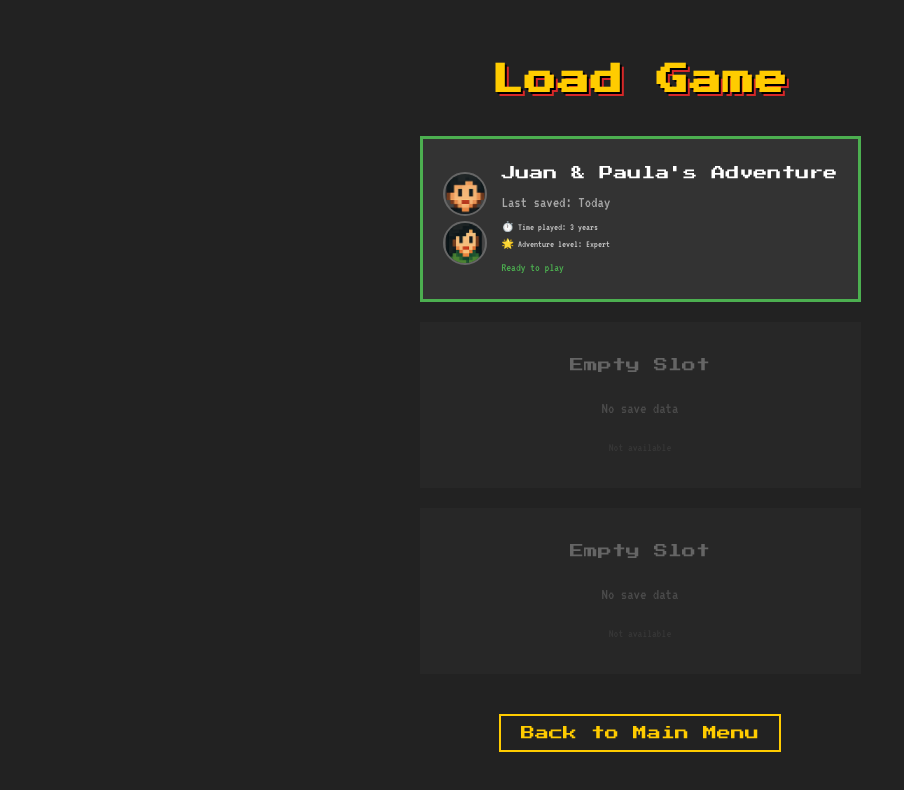
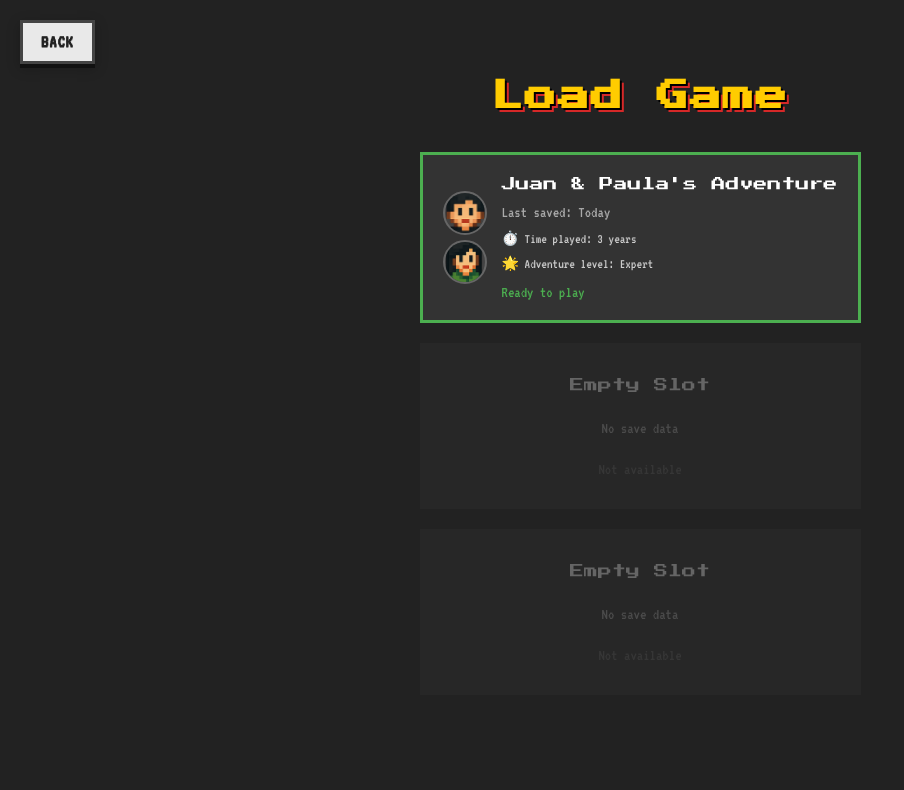
Before and after one commit to juanr10/pixel-journey, a website built with Vite: page index.html in a window 1280 px wide. Both pictures are taken after a click on the button "Load Game". Shown: the whole page, without its empty margins (0-904 px from the left). Built offline with nearby package versions, Linux system fonts and the light colour scheme; no server answers.

Commit message:
🎨 enhance navigation and UI elements
- Updated the back button styling and functionality for improved user experience, including a new design and positioning.
- Introduced a new back button for navigating from the game screen to the main menu, enhancing navigation flow.
- Adjusted CSS styles for the back button and night switch, ensuring better visibility and interaction.
- Enhanced the navigation management to streamline transitions between screens, improving overall application usability.

```diff
--- a/index.html
+++ b/index.html
@@ -68,21 +68,21 @@
         </div>
       </div>
 
-      <button class="back-button" id="backToMainBtn">Back to Main Menu</button>
+      <button class="btn-8bit secondary back-button" id="backToMainBtn">Back</button>
     </div>
   </div>
+
+  <!-- Switch de día/noche en esquina derecha superior -->
+  <label class="nightSwitch" id="nightSwitchLabel" aria-label="Toggle night mode">
+    <input type="checkbox" id="toggleNight" aria-label="Night mode">
+    <span class="icon sun" aria-hidden="true">☀️</span>
+    <span class="track" aria-hidden="true"></span>
+    <span class="icon moon" aria-hidden="true">🌙</span>
+  </label>
 
   <header>
     <h1>Pixel Journey</h1>
     <p class="subtitle">Write your memories, forge your path.</p>
-
-    <!-- Switch de día/noche en esquina derecha superior -->
-    <label class="nightSwitch" id="nightSwitchLabel" aria-label="Toggle night mode">
-      <input type="checkbox" id="toggleNight" aria-label="Night mode">
-      <span class="icon sun" aria-hidden="true">☀️</span>
-      <span class="track" aria-hidden="true"></span>
-      <span class="icon moon" aria-hidden="true">🌙</span>
-    </label>
 
     <div class="controlBar">
       <button id="openAddModal" class="btn-8bit primary">+ Add memory</button>
@@ -169,6 +169,11 @@
     </div>
   </div>
 
+  <!-- Botón Back en esquina izquierda superior -->
+  <button id="backToMenuBtn" class="backSwitch" aria-label="Back to main menu">
+    Back
+  </button>
+
   <script type="module" src="./js/main.js"></script>
 </body>
 </html>
--- a/js/navigation.js
+++ b/js/navigation.js
@@ -18,14 +18,24 @@ export class NavigationManager {
       loadGameBtn.onclick = () => {
         this.screens.mainMenu.classList.add("hidden");
         this.screens.loadGame.classList.remove("hidden");
+        document.body.classList.add("load-game-active");
       };
     }
 
-    // Back button
+    // Back button (from load game screen to main menu)
     document.getElementById("backToMainBtn").onclick = () => {
       this.screens.loadGame.classList.add("hidden");
       this.screens.mainMenu.classList.remove("hidden");
+      document.body.classList.remove("load-game-active");
     };
+
+    // Back button (from game screen to main menu)
+    const backToMenuBtn = document.getElementById("backToMenuBtn");
+    if (backToMenuBtn) {
+      backToMenuBtn.onclick = () => {
+        this.goToMainMenu();
+      };
+    }
 
     // Save slot
     document.getElementById("saveSlot1").onclick = () => {
@@ -76,4 +86,12 @@ export class NavigationManager {
     // Mostrar menú principal directamente
     this.screens.mainMenu.classList.remove("hidden");
   }
+
+  // Volver al menú principal desde la pantalla del juego
+  goToMainMenu() {
+    // Ocultar la aplicación principal y mostrar el menú
+    document.body.classList.add("navigation-active");
+    this.screens.mainMenu.classList.remove("hidden");
+    this.screens.loadGame.classList.add("hidden");
+  }
 }
--- a/styles.css
+++ b/styles.css
@@ -19,7 +19,13 @@
 /* Ocultar aplicación principal cuando hay navegación activa */
 body.navigation-active header,
 body.navigation-active .boardWrap,
-body.navigation-active .modal {
+body.navigation-active .modal,
+body.navigation-active .nightSwitch {
+  display: none !important;
+}
+
+/* Ocultar botón Back solo en menú principal, pero no en load game */
+body.navigation-active:not(.load-game-active) .backSwitch {
   display: none !important;
 }
 
@@ -329,7 +335,7 @@ body:not(.navigation-active) #map {
 
 .save-slot-status {
   font-family: 'VT323', monospace;
-  font-size: clamp(10px, 2.5vw, 12px);
+  font-size: clamp(12px, 3vw, 16px);
   color: #666;
 }
 
@@ -337,22 +343,7 @@ body:not(.navigation-active) #map {
   color: #4CAF50;
 }
 
-.back-button {
-  font-family: 'Press Start 2P', cursive;
-  font-size: clamp(10px, 2.5vw, 14px);
-  color: #ffcc00;
-  background: transparent;
-  border: 2px solid #ffcc00;
-  padding: 10px 20px;
-  cursor: pointer;
-  transition: all 0.3s ease;
-}
 
-.back-button:hover {
-  background: #ffcc00;
-  color: #222;
-  box-shadow: 0 0 15px rgba(255, 204, 0, 0.5);
-}
 
 /* ====== Estilos para avatares y detalles de partida ====== */
 .save-slot-avatars {
@@ -387,13 +378,13 @@ body:not(.navigation-active) #map {
 
 .save-slot-details {
   margin: 10px 0;
-  font-size: 10px;
+  font-size: 14px;
   color: #ccc;
   line-height: 1.4;
 }
 
 .save-slot-details div {
-  margin-bottom: 3px;
+  margin-bottom: 5px;
 }
 
 /* ====== Responsive ====== */
@@ -456,6 +447,21 @@ h1 {
     gap:16px;
   }
 .controlBar > .btn-8bit { min-width: 210px; }
+
+  /* ====== Botón Back ====== */
+  .back-button {
+    position: fixed !important;
+    top: 20px !important;
+    left: 20px !important;
+    z-index: 1000 !important;
+    font-size: 16px;
+    padding: 10px 18px;
+    min-width: auto;
+    white-space: nowrap;
+    transform: none !important;
+    margin: 0 !important;
+    align-self: auto !important;
+  }
 
   /* ====== Switch noche manual ☀️ 🌙 ====== */
   .nightSwitch {
@@ -694,4 +700,42 @@ body.no-scroll { overflow:hidden; }
   .controlBar { gap:10px; }
   .controlBar > .btn-8bit { width:100%; }
   .boardWrap { padding: 8px 10px 14px; } /* consistente con desktop reducido */
+
+  /* Ajustar botón Back en móviles */
+  .back-button {
+    top: 15px;
+    left: 15px;
+    font-size: 14px;
+    padding: 8px 14px;
+  }
 }
+
+/* ====== Botón Back (copiado del switch) ====== */
+.backSwitch {
+  position:absolute; top:20px; left:20px;
+  display:flex; align-items:center; gap:10px; user-select:none; cursor:pointer;
+  z-index: 10; /* Asegurar que esté por encima */
+  background: #e9e9e9;
+  color: #222;
+  border: 3px solid #444;
+  border-radius: 0;
+  padding: 10px 18px;
+  font-family: 'VT323', monospace;
+  font-size: 16px;
+  font-weight: 700;
+  text-transform: uppercase;
+  letter-spacing: 1px;
+  text-shadow: 0 1px 0 rgba(0,0,0,.45);
+  box-shadow: 0 4px 0 #111, 0 4px 12px rgba(0,0,0,.25);
+  transition: transform .06s ease, filter .12s ease, box-shadow .06s ease;
+  white-space: nowrap;
+}
+
+.backSwitch:hover {
+  filter: brightness(1.07);
+}
+
+.backSwitch:active {
+  transform: translateY(2px);
+  box-shadow: 0 2px 0 #111, 0 2px 8px rgba(0,0,0,.2);
+}
```
